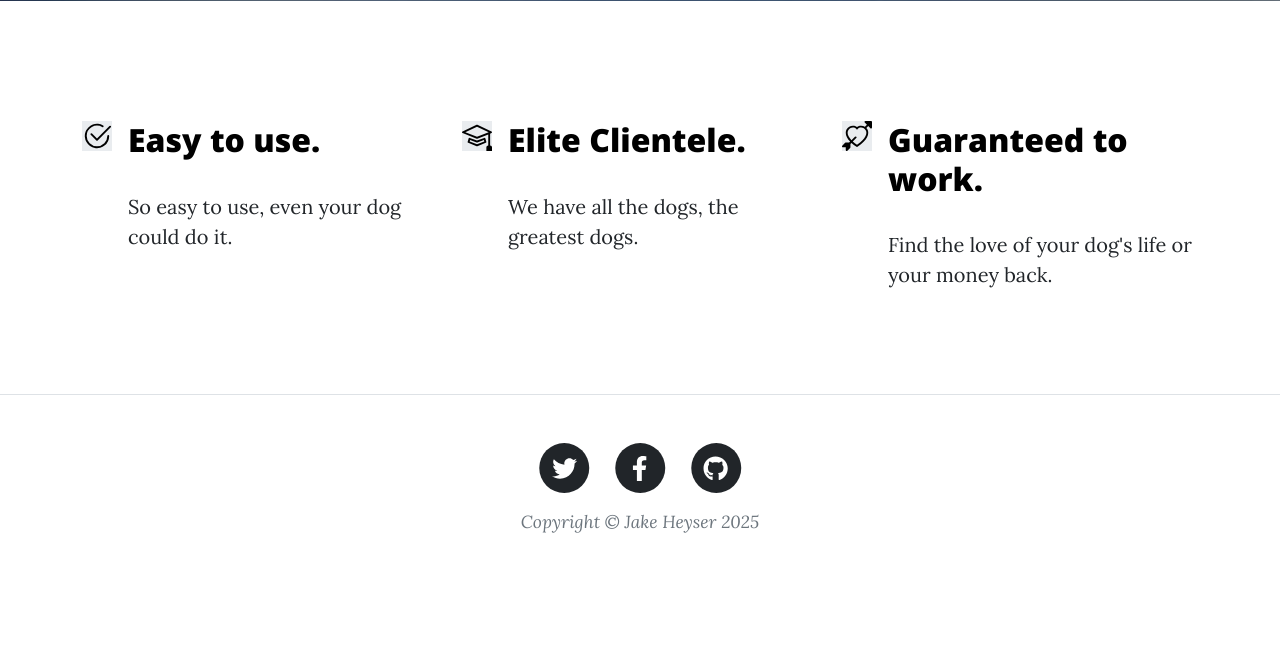
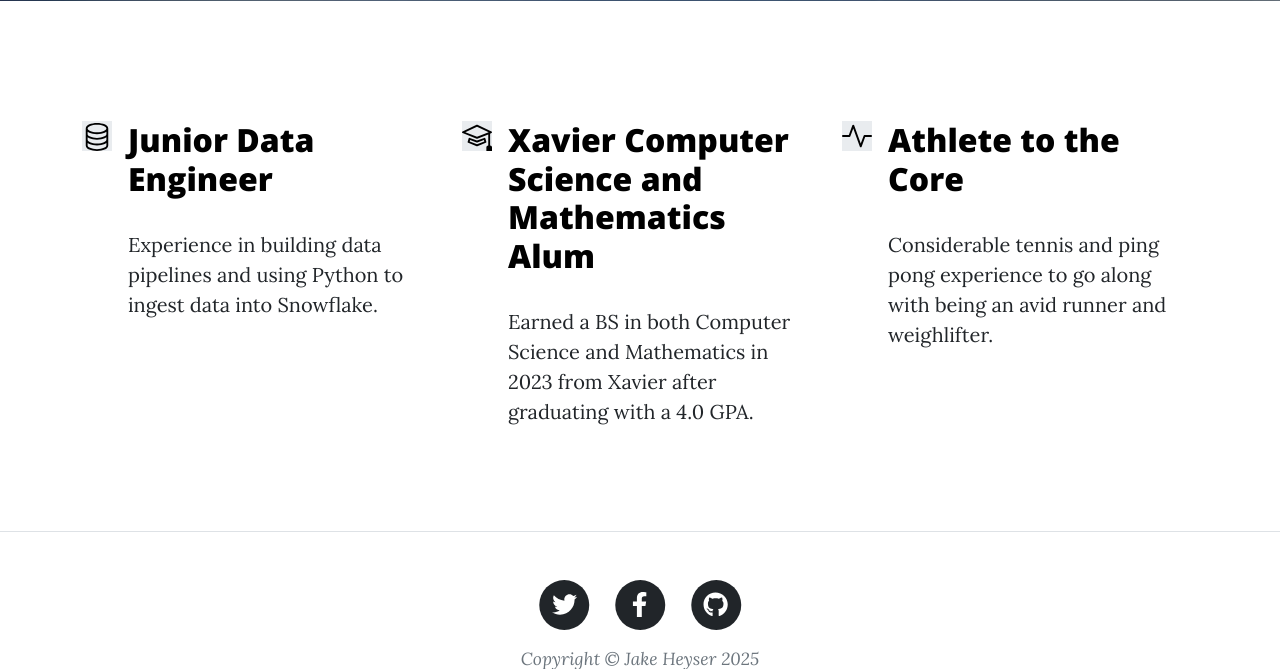
Before and after one commit to heyserj/Online-Python-Course-Projects, a Flask app: page / in a window 1280 px wide. Shown: the part 531-1200 px from the top of the page. Before the commit the page ends 1064 px from the top, so only its background shows below. Run offline with Flask 3, Linux system fonts and the light colour scheme; some libraries are stand-ins or nearby versions.

Commit message:
Updating icons and text on home page

```diff
--- a/day-83-personal-website/templates/index.html
+++ b/day-83-personal-website/templates/index.html
@@ -22,17 +22,13 @@
     <div class="row g-4 py-5 my-4 row-cols-1 row-cols-lg-3">
       <div class="col d-flex align-items-start">
         <div class="icon-square text-body-emphasis bg-body-secondary d-inline-flex align-items-center justify-content-center fs-4 flex-shrink-0 me-3">
-          <svg xmlns="http://www.w3.org/2000/svg" height="30" fill="currentColor" class="bi bi-check2-circle"
-              viewBox="0 0 16 16">
-            <path
-              d="M2.5 8a5.5 5.5 0 0 1 8.25-4.764.5.5 0 0 0 .5-.866A6.5 6.5 0 1 0 14.5 8a.5.5 0 0 0-1 0 5.5 5.5 0 1 1-11 0z" />
-            <path
-              d="M15.354 3.354a.5.5 0 0 0-.708-.708L8 9.293 5.354 6.646a.5.5 0 1 0-.708.708l3 3a.5.5 0 0 0 .708 0l7-7z" />
-          </svg>
+            <svg xmlns="http://www.w3.org/2000/svg" height="30" fill="currentColor" class="bi bi-database" viewBox="0 0 16 16">
+                <path d="M4.318 2.687C5.234 2.271 6.536 2 8 2s2.766.27 3.682.687C12.644 3.125 13 3.627 13 4c0 .374-.356.875-1.318 1.313C10.766 5.729 9.464 6 8 6s-2.766-.27-3.682-.687C3.356 4.875 3 4.373 3 4c0-.374.356-.875 1.318-1.313M13 5.698V7c0 .374-.356.875-1.318 1.313C10.766 8.729 9.464 9 8 9s-2.766-.27-3.682-.687C3.356 7.875 3 7.373 3 7V5.698c.271.202.58.378.904.525C4.978 6.711 6.427 7 8 7s3.022-.289 4.096-.777A5 5 0 0 0 13 5.698M14 4c0-1.007-.875-1.755-1.904-2.223C11.022 1.289 9.573 1 8 1s-3.022.289-4.096.777C2.875 2.245 2 2.993 2 4v9c0 1.007.875 1.755 1.904 2.223C4.978 15.71 6.427 16 8 16s3.022-.289 4.096-.777C13.125 14.755 14 14.007 14 13zm-1 4.698V10c0 .374-.356.875-1.318 1.313C10.766 11.729 9.464 12 8 12s-2.766-.27-3.682-.687C3.356 10.875 3 10.373 3 10V8.698c.271.202.58.378.904.525C4.978 9.71 6.427 10 8 10s3.022-.289 4.096-.777A5 5 0 0 0 13 8.698m0 3V13c0 .374-.356.875-1.318 1.313C10.766 14.729 9.464 15 8 15s-2.766-.27-3.682-.687C3.356 13.875 3 13.373 3 13v-1.302c.271.202.58.378.904.525C4.978 12.71 6.427 13 8 13s3.022-.289 4.096-.777c.324-.147.633-.323.904-.525"/>
+            </svg>
         </div>
         <div>
-          <h3 class="fs-2 text-body-emphasis">Easy to use.</h3>
-          <p>So easy to use, even your dog could do it.</p>
+          <h3 class="fs-2 text-body-emphasis">Junior Data Engineer</h3>
+          <p>Experience in building data pipelines and using Python to ingest data into Snowflake.</p>
         </div>
       </div>
       <div class="col d-flex align-items-start">
@@ -43,21 +39,19 @@
           </svg>
         </div>
         <div>
-          <h3 class="fs-2 text-body-emphasis">Elite Clientele.</h3>
-          <p>We have all the dogs, the greatest dogs.</p>
+          <h3 class="fs-2 text-body-emphasis">Xavier Computer Science and Mathematics Alum</h3>
+          <p>Earned a BS in both Computer Science and Mathematics in 2023 from Xavier after graduating with a 4.0 GPA.</p>
         </div>
       </div>
       <div class="col d-flex align-items-start">
         <div class="icon-square text-body-emphasis bg-body-secondary d-inline-flex align-items-center justify-content-center fs-4 flex-shrink-0 me-3">
-          <svg xmlns="http://www.w3.org/2000/svg" height="30" fill="currentColor" class="bi bi-arrow-through-heart"
-            viewBox="0 0 16 16">
-            <path fill-rule="evenodd"
-              d="M2.854 15.854A.5.5 0 0 1 2 15.5V14H.5a.5.5 0 0 1-.354-.854l1.5-1.5A.5.5 0 0 1 2 11.5h1.793l.53-.53c-.771-.802-1.328-1.58-1.704-2.32-.798-1.575-.775-2.996-.213-4.092C3.426 2.565 6.18 1.809 8 3.233c1.25-.98 2.944-.928 4.212-.152L13.292 2 12.147.854A.5.5 0 0 1 12.5 0h3a.5.5 0 0 1 .5.5v3a.5.5 0 0 1-.854.354L14 2.707l-1.006 1.006c.236.248.44.531.6.845.562 1.096.585 2.517-.213 4.092-.793 1.563-2.395 3.288-5.105 5.08L8 13.912l-.276-.182a21.86 21.86 0 0 1-2.685-2.062l-.539.54V14a.5.5 0 0 1-.146.354l-1.5 1.5Zm2.893-4.894A20.419 20.419 0 0 0 8 12.71c2.456-1.666 3.827-3.207 4.489-4.512.679-1.34.607-2.42.215-3.185-.817-1.595-3.087-2.054-4.346-.761L8 4.62l-.358-.368c-1.259-1.293-3.53-.834-4.346.761-.392.766-.464 1.845.215 3.185.323.636.815 1.33 1.519 2.065l1.866-1.867a.5.5 0 1 1 .708.708L5.747 10.96Z" />
-          </svg>
+            <svg xmlns="http://www.w3.org/2000/svg" height="30" fill="currentColor" class="bi bi-activity" viewBox="0 0 16 16">
+                <path fill-rule="evenodd" d="M6 2a.5.5 0 0 1 .47.33L10 12.036l1.53-4.208A.5.5 0 0 1 12 7.5h3.5a.5.5 0 0 1 0 1h-3.15l-1.88 5.17a.5.5 0 0 1-.94 0L6 3.964 4.47 8.171A.5.5 0 0 1 4 8.5H.5a.5.5 0 0 1 0-1h3.15l1.88-5.17A.5.5 0 0 1 6 2"/>
+            </svg>
         </div>
         <div>
-          <h3 class="fs-2 text-body-emphasis">Guaranteed to work.</h3>
-          <p>Find the love of your dog's life or your money back.</p>
+          <h3 class="fs-2 text-body-emphasis">Athlete to the Core</h3>
+          <p>Considerable tennis and ping pong experience to go along with being an avid runner and weighlifter.</p>
         </div>
       </div>
     </div>
```
